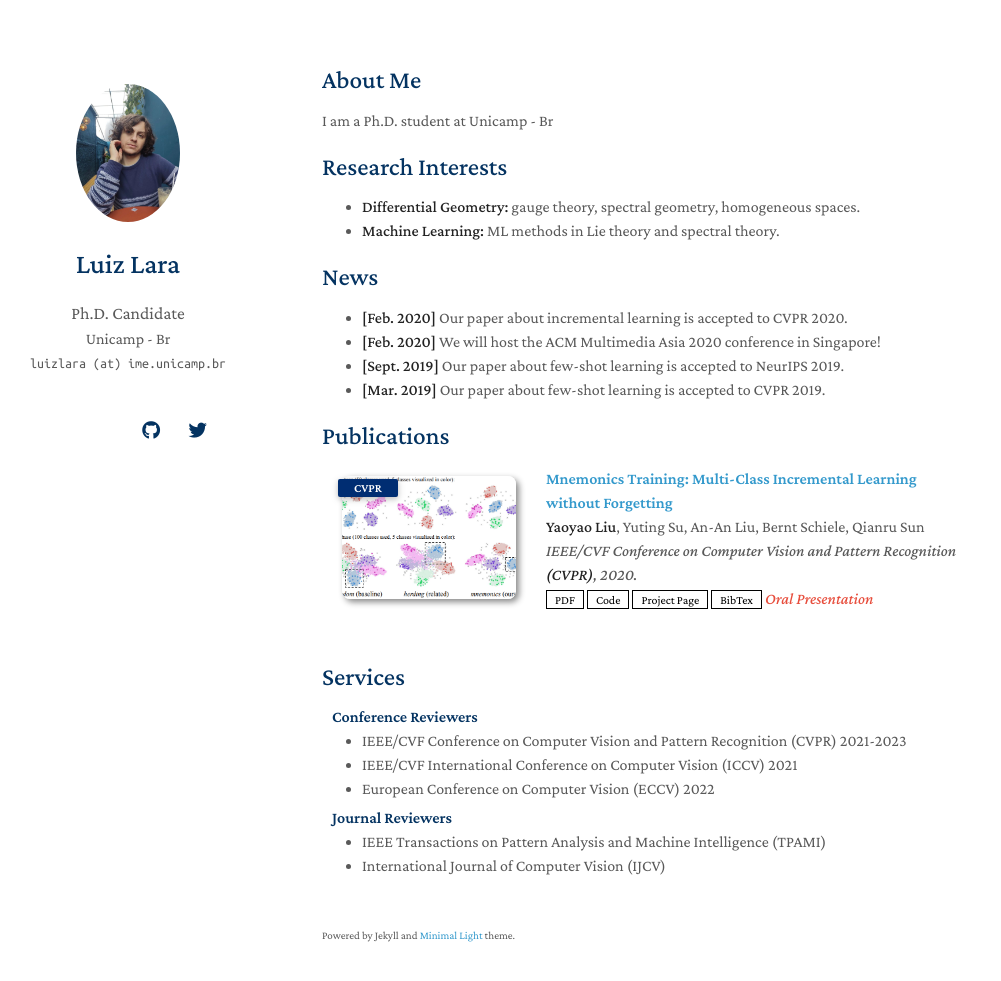
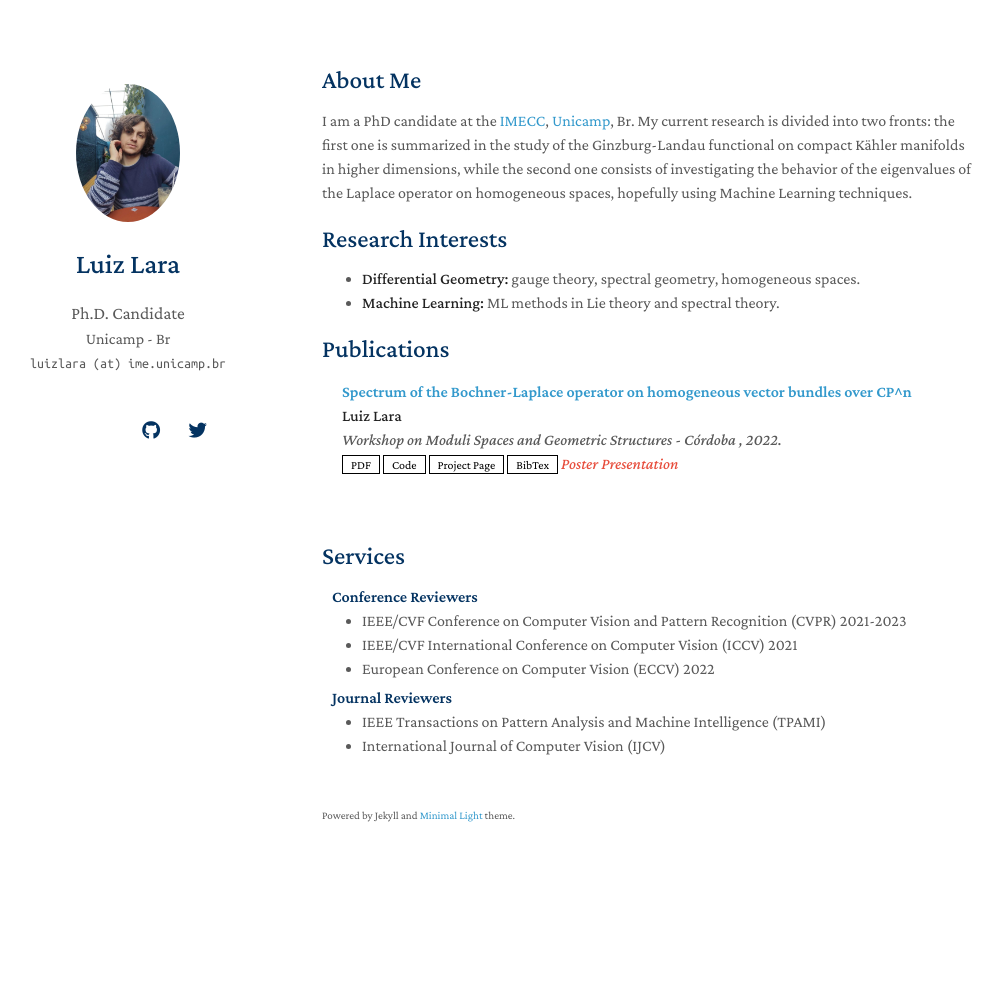
Before and after one commit to LuizLara1/luizlara-home, a Jekyll site: the page built from index.md, in a window 1280 px wide and 1016 px high. Shown: the top 981 px of the window, without its empty margins (148-1149 px from the left). Built offline with Jekyll 4.4.1, drawn with Linux system fonts in a browser that asks for light colours; nearby versions of some CDN libraries; a style sheet for code colours, icons or effects is not loaded; our own code applies the rules of GitHub Pages for plain Markdown files.

Commit message:
Mais alterações no site

```diff
--- a/_config.yml
+++ b/_config.yml
@@ -21,7 +21,7 @@ twitter: https://twitter.com/LuizLara18
 # "favicon" and "favicon_dark" are used for the light and dark modes, respectively.
 avatar: ./assets/img/site.png
 favicon: ./assets/img/PRE_VERM.png
-favicon_dark: ./assets/img/favicon-dark.png
+#favicon_dark: ./assets/img/favicon-dark.png
 
 # Footnote
 # You may use the option to disable the footnote, "Powered by Jekyll and Minimal Light theme."
--- a/_includes/publications.md
+++ b/_includes/publications.md
@@ -5,22 +5,16 @@
 
 <li>
 <div class="pub-row">
-
-  <div class="col-sm-3 abbr" style="position: relative;padding-right: 15px;padding-left: 15px;">
-    <img src="assets/img/teaser_example.png" class="teaser img-fluid z-depth-1">
-    <abbr class="badge">CVPR</abbr>
-  </div>
-
   <div class="col-sm-9" style="position: relative;padding-right: 15px;padding-left: 20px;">
-    <div class="title"><a href="https://arxiv.org/pdf/2002.10211.pdf">Mnemonics Training: Multi-Class Incremental Learning without Forgetting</a></div>
-    <div class="author"><strong>Yaoyao Liu</strong>, Yuting Su, An-An Liu, Bernt Schiele, Qianru Sun</div>
-    <div class="periodical"><em>IEEE/CVF Conference on Computer Vision and Pattern Recognition <strong>(CVPR)</strong>, 2020.</em></div>
+    <div class="title"><a href="https://www.researchgate.net/publication/368840428_Spectrum_of_Bochner-Laplace_operator_on_homogeneous_vector_bundles_over_CPn"> Spectrum of the Bochner-Laplace operator on homogeneous vector bundles over CP^n</a></div>
+    <div class="author"><strong>Luiz Lara</strong></div>
+    <div class="periodical"><em> Workshop on Moduli Spaces and Geometric Structures - Córdoba <strong></strong>, 2022.</em></div>
     <div class="links">
-      <a href="https://arxiv.org/pdf/2002.10211.pdf" class="btn btn-sm z-depth-0" role="button" target="_blank" style="font-size:12px;">PDF</a>
-      <a href="https://github.com/yaoyao-liu/mnemonics" class="btn btn-sm z-depth-0" role="button" target="_blank" style="font-size:12px;">Code</a>
-      <a href="https://class-il.mpi-inf.mpg.de/mnemonics/" class="btn btn-sm z-depth-0" role="button" target="_blank" style="font-size:12px;">Project Page</a>
-      <a href="https://dblp.uni-trier.de/rec/conf/cvpr/LiuSLSS20.html?view=bibtex" class="btn btn-sm z-depth-0" role="button" target="_blank" style="font-size:12px;">BibTex</a>
-      <strong><i style="color:#e74d3c">Oral Presentation</i></strong>
+      <a href="https://www.researchgate.net/publication/368840428_Spectrum_of_Bochner-Laplace_operator_on_homogeneous_vector_bundles_over_CPn" class="btn btn-sm z-depth-0" role="button" target="_blank" style="font-size:12px;">PDF</a>
+      <a href="" class="btn btn-sm z-depth-0" role="button" target="_blank" style="font-size:12px;">Code</a>
+      <a href="" class="btn btn-sm z-depth-0" role="button" target="_blank" style="font-size:12px;">Project Page</a>
+      <a href="" class="btn btn-sm z-depth-0" role="button" target="_blank" style="font-size:12px;">BibTex</a>
+      <strong><i style="color:#e74d3c">Poster Presentation</i></strong>
     </div>
   </div>
 </div>
--- a/index.md
+++ b/index.md
@@ -1,22 +1,21 @@
 ---
 layout: homepage
+imecc: https://ime.unicamp.br
+unicamp: https://www.unicamp.br/unicamp/index.php/english
 ---
 
 ## About Me
 
-I am a Ph.D. student at Unicamp - Br
+I am a PhD candidate at the <a href="{{page.imecc}}">IMECC</a>, <a href="{{page.unicamp}}">Unicamp</a>, Br. My current research is divided into two fronts: the first one is summarized in the study of the Ginzburg-Landau functional on compact Kähler manifolds in higher dimensions, while the second one consists of investigating the behavior of the eigenvalues of the Laplace operator on homogeneous spaces, hopefully using Machine Learning techniques.
 
 ## Research Interests
 
 - **Differential Geometry:** gauge theory, spectral geometry, homogeneous spaces.
 - **Machine Learning:** ML methods in Lie theory and spectral theory.
 
-## News
+[comment]: ## News
 
-- **[Feb. 2020]** Our paper about incremental learning is accepted to CVPR 2020.
-- **[Feb. 2020]** We will host the ACM Multimedia Asia 2020 conference in Singapore!
-- **[Sept. 2019]** Our paper about few-shot learning is accepted to NeurIPS 2019.
-- **[Mar. 2019]** Our paper about few-shot learning is accepted to CVPR 2019.
+[comment]: - **[Feb. 2020]** Our paper about incremental learning is accepted to CVPR 2020.
 
 {% include_relative _includes/publications.md %}
 
```
